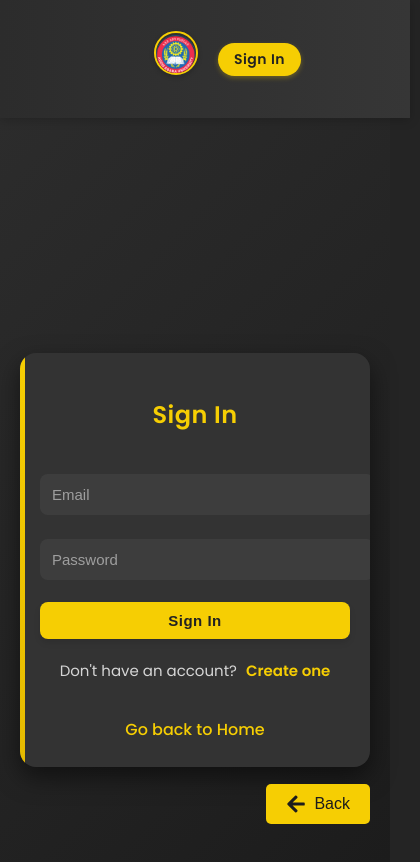
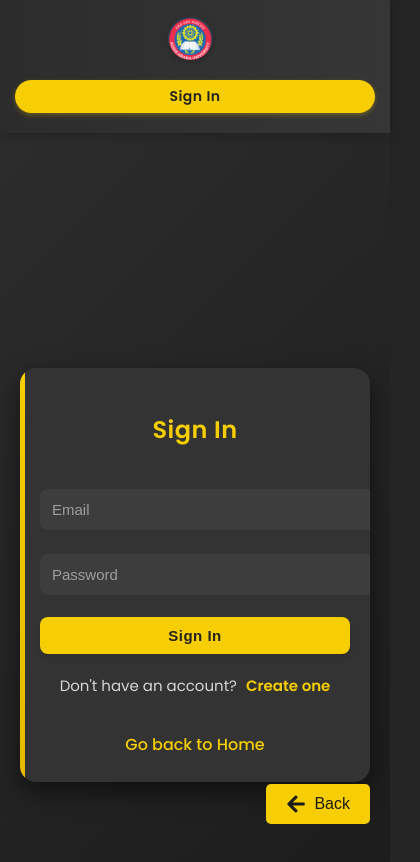
Before and after one commit to nuelsha/Coffee_And_Tea_Automation-Client, a React (Vite) app: page /register in a window 390 px wide. Shown: the top 862 px of the page, 420 px wide, since content can reach past the window. Built offline with nearby package versions, Linux system fonts and the light colour scheme.

Commit message:
refactor(Navbar): simplify component structure and remove unused code refactor(Sidebar): clean up code by removing unnecessary whitespace

```diff
--- a/src/components/Navbar/Navbar.jsx
+++ b/src/components/Navbar/Navbar.jsx
@@ -1,37 +1,26 @@
 import React from "react";
-import { useState } from "react";
-import { Link, useLocation, useNavigate } from "react-router-dom";
+import { Link, useNavigate } from "react-router-dom";
 import { useSelector, useDispatch } from "react-redux";
 import { logout } from "../../redux/Auth/auth-actions";
-import aatitlogo from "../../assets/Logo.png"; // ✅ Corrected image import
+import aatitlogo from "../../assets/Logo.png";
 import "./navbar.css";
 
 const Navbar = () => {
-  const location = useLocation();
   const navigate = useNavigate();
   const dispatch = useDispatch();
-
-  // Get auth state from Redux
   const { isAuthenticated, userInfo } = useSelector((state) => state.auth);
 
   const handleLogout = () => {
     dispatch(logout());
-    navigate('/');
+    navigate("/");
   };
 
   return (
     <div className="navbar">
-      <ul className="navlinks">
-        <li className="navlink logo">
-          <Link to="/">
-            <img
-              src={aatitlogo}
-              alt="AAiT Logo"
-              className="aait-logo"
-            />
+      <Link to="/" className="logo">
+        <img src={aatitlogo} alt="AAiT Logo" className="aait-logo" />
       </Link>
-        </li>
-        <li className="navlink">
+      <div className="nav-items-right">
         {isAuthenticated ? (
           <button onClick={handleLogout} className="register logout-btn">
             Logout
@@ -41,13 +30,7 @@ const Navbar = () => {
             Sign In
           </Link>
         )}
-        </li>
-        {isAuthenticated && userInfo && (
-          <li className="navlink user-info">
-            <span>Hello, {userInfo.name}</span>
-          </li>
-        )}
-      </ul>
+      </div>
     </div>
   );
 };
--- a/src/components/Navbar/navbar.css
+++ b/src/components/Navbar/navbar.css
@@ -6,36 +6,44 @@
   display: flex;
   align-items: center;
   justify-content: space-between;
-  background: linear-gradient(to right, #2c2c2c, #363636); /* Gradient background */
-  box-shadow: 0 2px 10px rgba(0, 0, 0, 0.2); /* Subtle shadow for depth */
+  background: linear-gradient(to right, #2c2c2c, #363636);
+  box-shadow: 0 2px 10px rgba(0, 0, 0, 0.2);
   z-index: 1000;
-  padding: 0 20px; /* Add horizontal padding */
+  padding: 0 20px;
+  box-sizing: border-box; /* Ensure padding doesn’t affect width */
 }
 
-.navlinks {
-  width: 100%;
-  height: 100%;
-  display: flex;
-  justify-content: space-between;
-  align-items: center;
-}
-
-.navlink {
-  list-style: none;
-  margin: 0 15px;
+.logo {
   display: flex;
   align-items: center;
+  width: 10%; /* Logo takes 10% of the screen width */
 }
 
 .logo img {
   height: 45px;
   width: 45px;
-  margin-left: 5px;
+  margin-right: 10px;
   transition: transform 0.3s ease;
 }
 
 .logo img:hover {
   transform: scale(1.05);
+}
+
+.aait-logo {
+  width: 45px;
+  height: 45px;
+  border-radius: 50%;
+  object-fit: cover;
+  box-shadow: 0 2px 5px rgba(0, 0, 0, 0.2);
+}
+
+.nav-items-right {
+  display: flex;
+  align-items: center;
+  width: 90%; /* Buttons take 90% of the screen width */
+  justify-content: flex-end; /* Align buttons to the right */
+  gap: 15px; /* Space between buttons */
 }
 
 .register {
@@ -65,49 +73,6 @@
   transition: all 0.3s ease;
 }
 
-.user-info {
-  color: #f6ce03;
-  font-weight: 600;
-  margin-left: 15px;
-  display: flex;
-  align-items: center;
-}
-
-.user-info span {
-  position: relative;
-  padding-bottom: 2px;
-}
-
-.user-info span::after {
-  content: '';
-  position: absolute;
-  width: 0;
-  height: 2px;
-  bottom: -2px;
-  left: 0;
-  background-color: #f6ce03;
-  transition: width 0.3s ease;
-}
-
-.user-info span:hover::after {
-  width: 100%;
-}
-
-.profile-link {
-  color: white;
-  text-decoration: none;
-  font-weight: 500;
-  transition: all 0.3s ease;
-  padding: 5px 15px;
-  border-radius: 20px;
-  background-color: rgba(246, 206, 3, 0.1);
-}
-
-.profile-link:hover {
-  color: #222;
-  background-color: #f6ce03;
-}
-
 .register:hover {
   background-color: #e5ba00;
   transform: translateY(-2px);
@@ -119,65 +84,49 @@
   color: #222;
 }
 
-.aait-logo {
-  width: 45px;
-  height: 45px;
-  border-radius: 50%;
-  object-fit: cover;
-  border: 2px solid #f6ce03;
-  box-shadow: 0 2px 5px rgba(0, 0, 0, 0.2);
-}
-
 @media (max-width: 768px) {
   .navbar {
     padding: 0 10px;
   }
 
-  .navlink {
-    margin: 0 10px;
-  }
-
-  .register, .logout-btn {
+  .register,
+  .logout-btn {
     padding: 6px 16px;
     font-size: 14px;
   }
 
-  .profile-link {
-    padding: 4px 12px;
+  .logo {
+    width: 15%; /* Slightly larger logo for smaller screens */
+  }
+
+  .nav-items-right {
+    width: 85%; /* Adjust button area */
   }
 }
 
 @media (max-width: 576px) {
   .navbar {
+    flex-direction: column;
     height: auto;
-    padding: 10px;
-    flex-direction: column;
-  }
-
-  .navlinks {
-    flex-wrap: wrap;
-    justify-content: center;
-    gap: 10px;
-  }
-
-  .navlink {
-    margin: 5px;
+    padding: 15px;
   }
 
   .logo {
-    margin-bottom: 10px;
+    width: 100%; /* Full width for logo on small screens */
+    justify-content: center;
   }
 
-  .logo img {
-    height: 40px;
-    width: 40px;
+  .nav-items-right {
+    width: 100%; /* Full width for buttons */
+    margin-top: 15px;
+    justify-content: center;
+    flex-wrap: wrap; /* Allow buttons to wrap if needed */
   }
 
-  .user-info {
-    order: -1;
-    width: 100%;
+  .register,
+  .logout-btn {
+    width: 100%; /* Full-width buttons on small screens */
     text-align: center;
-    margin: 0 0 10px 0;
-    justify-content: center;
+    margin: 5px 0;
   }
 }
--- a/src/components/Sidebar/Sidebar.jsx
+++ b/src/components/Sidebar/Sidebar.jsx
@@ -44,5 +44,4 @@ const Sidebar = ({ names }) => {
     </div>
   );
 };
-
 export default Sidebar;
```
Lines whose indentation alone changed are shown as unchanged.
